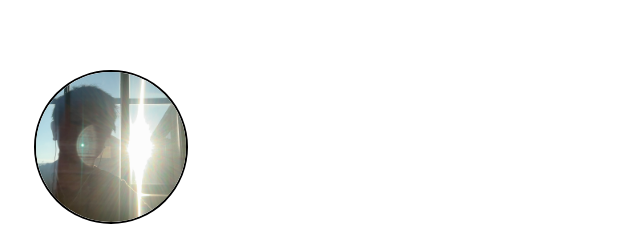
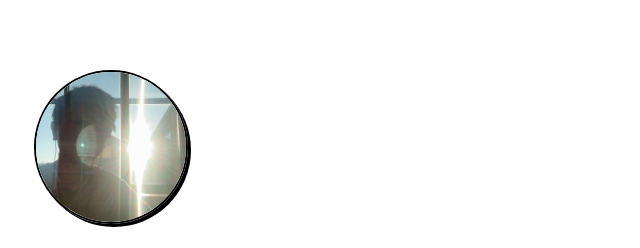
Before and after one commit to thermodynamically-beaverable/my-site, a plain HTML site: page index.html in a window 1280 px wide. Shown: the part 160-408 px from the top of the page, 306-946 px from the left. Drawn offline with Linux system fonts and the light colour scheme; files whose address does not match are found by name; a web font is replaced by a local one.

Commit message:
Add files via upload

```diff
--- a/style.css
+++ b/style.css
@@ -40,7 +40,7 @@ img {
   object-fit: cover;
   border-radius: 50%;
   border: 2px solid black;
-
+  box-shadow: 3px 3px 0 black;
 }
 
 h1, h2, h3 {
```
